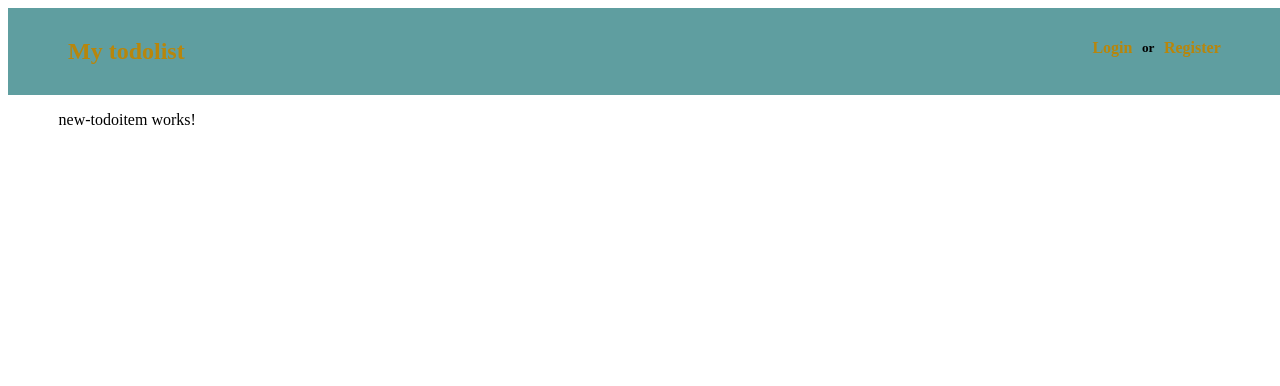
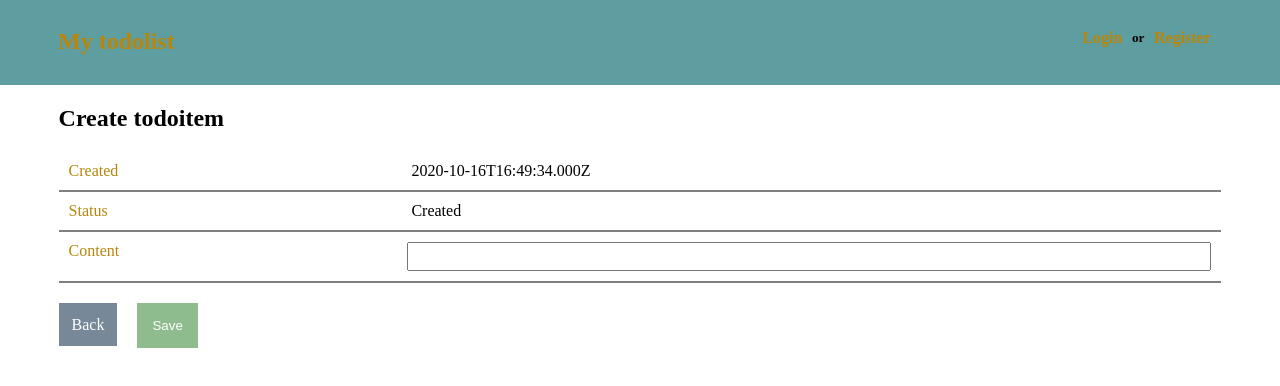
Before and after one commit to zhus-dika/todolist-angular, an Angular app: page /new in a window 1280 px wide. Shown: the top 386 px of the page. Built offline with nearby package versions, Linux system fonts and the light colour scheme.

Commit message:
add login component

```diff
--- a/src/app/header-top/header-top.component.css
+++ b/src/app/header-top/header-top.component.css
@@ -12,8 +12,8 @@ h2 {
 .header-container{
   background: cadetblue;
   width: 100%;
-  top: 0;
-  left: 0;
+  margin-left: -10px;
+  margin-top: -10px;
   padding: 10px;
   display: flex;
   justify-content: space-between;
--- /dev/null
+++ b/src/app/login/login.component.css
@@ -0,0 +1,28 @@
+.login-form {
+  width: 30%;
+  border: 2px solid grey;
+  display: flex;
+  flex-direction: column;
+  justify-content: center;
+  margin: auto;
+  margin-top: 20px;
+  font-size: 18px;
+  padding: 10px;
+}
+label {
+  width: 100px;
+}
+.form-row {
+  margin: 15px 0;
+  display: flex;
+  justify-content: space-between;
+}
+input {
+  width: 50%;
+  height: 20px;
+}
+button {
+  height: 2rem;
+  background: cadetblue;
+  border: none;
+}
--- /dev/null
+++ b/src/app/login/login.component.html
@@ -0,0 +1,12 @@
+<form class="login-form" (ngSubmit)="login()">
+  <h3>Login</h3>
+  <div class="form-row">
+    <label class="label" for="username">Username</label>
+    <input id="username">
+  </div>
+  <div class="form-row">
+    <label for="password">Password</label>
+    <input type="password" id="password">
+  </div>
+  <button type="submit">Login</button>
+</form>
--- /dev/null
+++ b/src/app/login/login.component.ts
@@ -0,0 +1,18 @@
+import { Component, OnInit } from '@angular/core';
+import { ActivatedRoute } from '@angular/router';
+import {FormBuilder, FormControl, FormGroup, Validators} from '@angular/forms';
+@Component({
+  selector: 'app-login',
+  templateUrl: './login.component.html',
+  styleUrls: ['./login.component.css']
+})
+export class LoginComponent implements OnInit {
+  constructor(
+    private route: ActivatedRoute) { }
+  ngOnInit(): void {
+  }
+  // tslint:disable-next-line:typedef
+  login() {
+
+  }
+}
--- a/src/app/new-todoitem/new-todoitem.component.css
+++ b/src/app/new-todoitem/new-todoitem.component.css
@@ -0,0 +1,45 @@
+.form-item {
+  border-bottom: 2px solid grey;
+  display: flex;
+  padding: 10px;
+}
+label {
+  width: 30%;
+  color: darkgoldenrod;
+}
+input {
+  padding: 5px;
+  width: 70%;
+}
+input:focus, input:active {
+  outline: none;
+  background: transparent;
+}
+.submit-button {
+  margin-top: 20px;
+  background: darkseagreen;
+  border: none;
+  padding: 15px;
+  color: white;
+}
+.back-button {
+  margin-top: 20px;
+  background: lightslategray;
+  border: none;
+  padding: 13px;
+  margin-right: 20px;
+  text-decoration: none;
+  color: white;
+}
+.form-option {
+  padding: 5px;
+  border: none;
+}
+select {
+  border: none;
+  padding: 5px;
+}
+select:focus {
+  border: none;
+  outline: transparent;
+}
--- a/src/app/new-todoitem/new-todoitem.component.html
+++ b/src/app/new-todoitem/new-todoitem.component.html
@@ -1 +1,19 @@
-<p>new-todoitem works!</p>
+<div class="todoitem-details-container">
+  <h2>Create todoitem</h2>
+  <form (ngSubmit)="saveChanges()" class="todoitem-form" [formGroup]="detailsForm">
+    <div class="form-item">
+      <label for="created">Created</label>
+      <div class="form-row" id="created">{{created}}</div>
+    </div>
+    <div class="form-item">
+      <label for="status">Status</label>
+      <div class="form-row" id="status">Created</div>
+    </div>
+    <div class="form-item">
+      <label for="content">Content</label>
+      <input class="form-row" id="content" formControlName="content">
+    </div>
+    <a [routerLink]="['']" class="back-button">Back</a>
+    <button class="submit-button" type="submit" [disabled]="!detailsForm.valid">Save</button>
+  </form>
+</div>
--- a/src/app/new-todoitem/new-todoitem.component.ts
+++ b/src/app/new-todoitem/new-todoitem.component.ts
@@ -1,4 +1,8 @@
 import { Component, OnInit } from '@angular/core';
+import {FormBuilder, FormControl, FormGroup, Validators} from '@angular/forms';
+import {ActivatedRoute} from '@angular/router';
+import {Location} from '@angular/common';
+import {todoitems} from '../todoitems';
 
 @Component({
   selector: 'app-new-todoitem',
@@ -6,10 +10,22 @@ import { Component, OnInit } from '@angular/core';
   styleUrls: ['./new-todoitem.component.css']
 })
 export class NewTodoitemComponent implements OnInit {
-
-  constructor() { }
-
+  detailsForm: FormGroup;
+  // tslint:disable-next-line:new-parens
+  created = (new Date).toISOString();
+  constructor(private route: ActivatedRoute,
+              private fb: FormBuilder,
+              private location: Location) { }
   ngOnInit(): void {
+    this.detailsForm = new FormGroup({
+      content: new FormControl(null, Validators.required),
+      status: new FormControl('created')
+    });
+  }
+  // tslint:disable-next-line:typedef
+  saveChanges() {
+    console.log(this.detailsForm);
+    this.location.back();
   }
 
 }
--- a/src/app/todoitem/todoitem.component.html
+++ b/src/app/todoitem/todoitem.component.html
@@ -5,7 +5,7 @@
   <div class="todoitem-div">{{todoitem.content}}</div>
   <div class="todoitem-div">
     <div class="buttons">
-      <a class="view-button" [routerLink]="['todoitem', todoitem.id]">View</a>
+      <a class="view-button" [routerLink]="['todoitem', todoitem.id]">Edit</a>
       <button (click)="remove()" class="delete-button">Delete</button>
     </div>
   </div>
```
Also changed, not shown: src/app/app.module.ts (+5 -2 lines), 1 other file (tests, documents, lock files or other folders).
